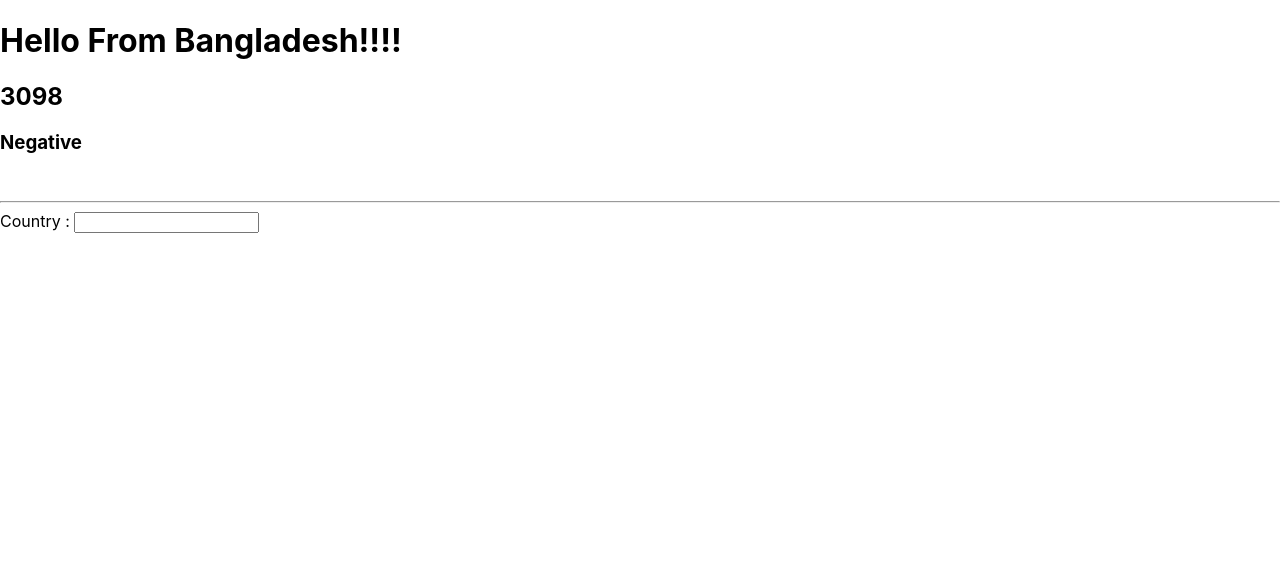
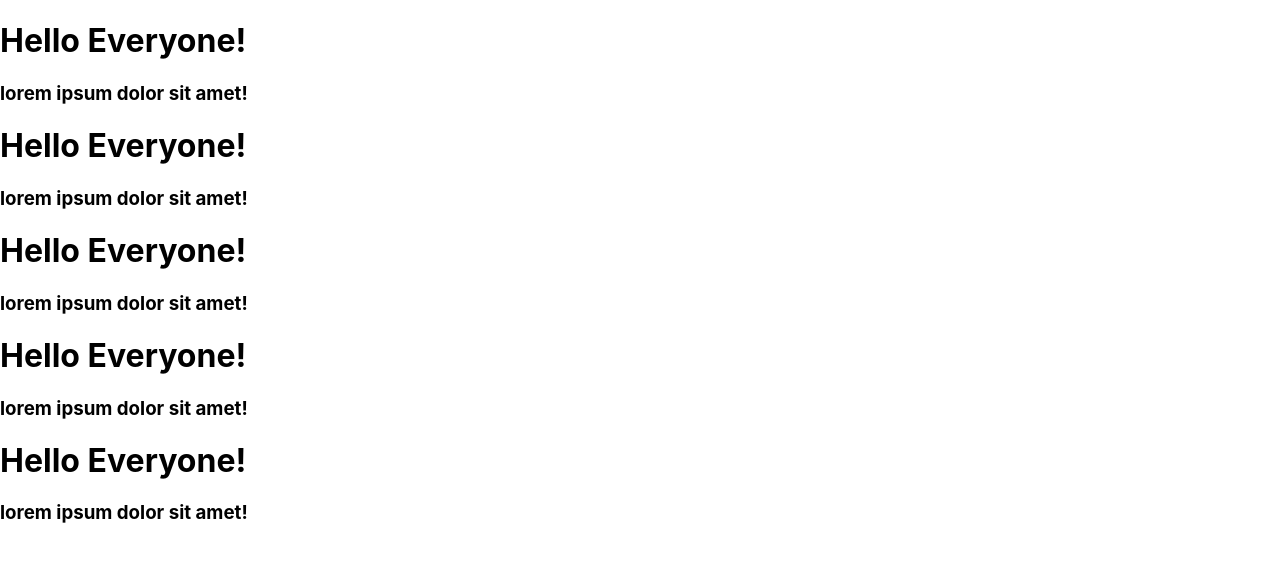
Before and after one commit to naimahassan43/react-basic, a React (Create React App) app: page / in a window 1280 px wide. Shown: the top 562 px of the page. Built offline with nearby package versions, Linux system fonts and the light colour scheme.

Commit message:
React Functional Components & reusability

```diff
--- a/src/App.js
+++ b/src/App.js
@@ -27,28 +27,45 @@
 // export default App;
 
 /****** JSX Rules ********/
+// import React from "react";
+// const App = () => {
+//   const country = "Bangladesh";
+//   const num1 = 2999;
+//   const num2 = -99;
+//   return (
+//     <React.Fragment>
+//       <div className="cont">
+//         <h1> Hello From {country}!!!!</h1>
+//         <h2> {num1 - num2}</h2>
+//         <h3>{num2 > 0 ? "Positive" : "Negative"}</h3>
+//       </div>
+//       <br />
+//       <hr />
+//       <form>
+//         <label htmlFor="country">Country : </label>
+
+//         <input type="text" name="country" />
+//       </form>
+//     </React.Fragment>
+//   );
+// };
+
+// export default App;
+
+/****** React functional Components (Reusability) ********/
 
 import React from "react";
+import Person from "./components/Person/Person";
 
 const App = () => {
-  const country = "Bangladesh";
-  const num1 = 2999;
-  const num2 = -99;
   return (
-    <React.Fragment>
-      <div className="cont">
-        <h1> Hello From {country}!!!!</h1>
-        <h2> {num1 - num2}</h2>
-        <h3>{num2 > 0 ? "Positive" : "Negative"}</h3>
-      </div>
-      <br />
-      <hr />
-      <form>
-        <label htmlFor="country">Country : </label>
-
-        <input type="text" name="country" />
-      </form>
-    </React.Fragment>
+    <>
+      <Person />
+      <Person />
+      <Person />
+      <Person />
+      <Person />
+    </>
   );
 };
 
--- /dev/null
+++ b/src/components/Person/Person.js
@@ -0,0 +1,12 @@
+import React from "react";
+
+const Person = () => {
+  return (
+    <div>
+      <h1> Hello Everyone! </h1>
+      <h3> lorem ipsum dolor sit amet! </h3>
+    </div>
+  );
+};
+
+export default Person;
```
